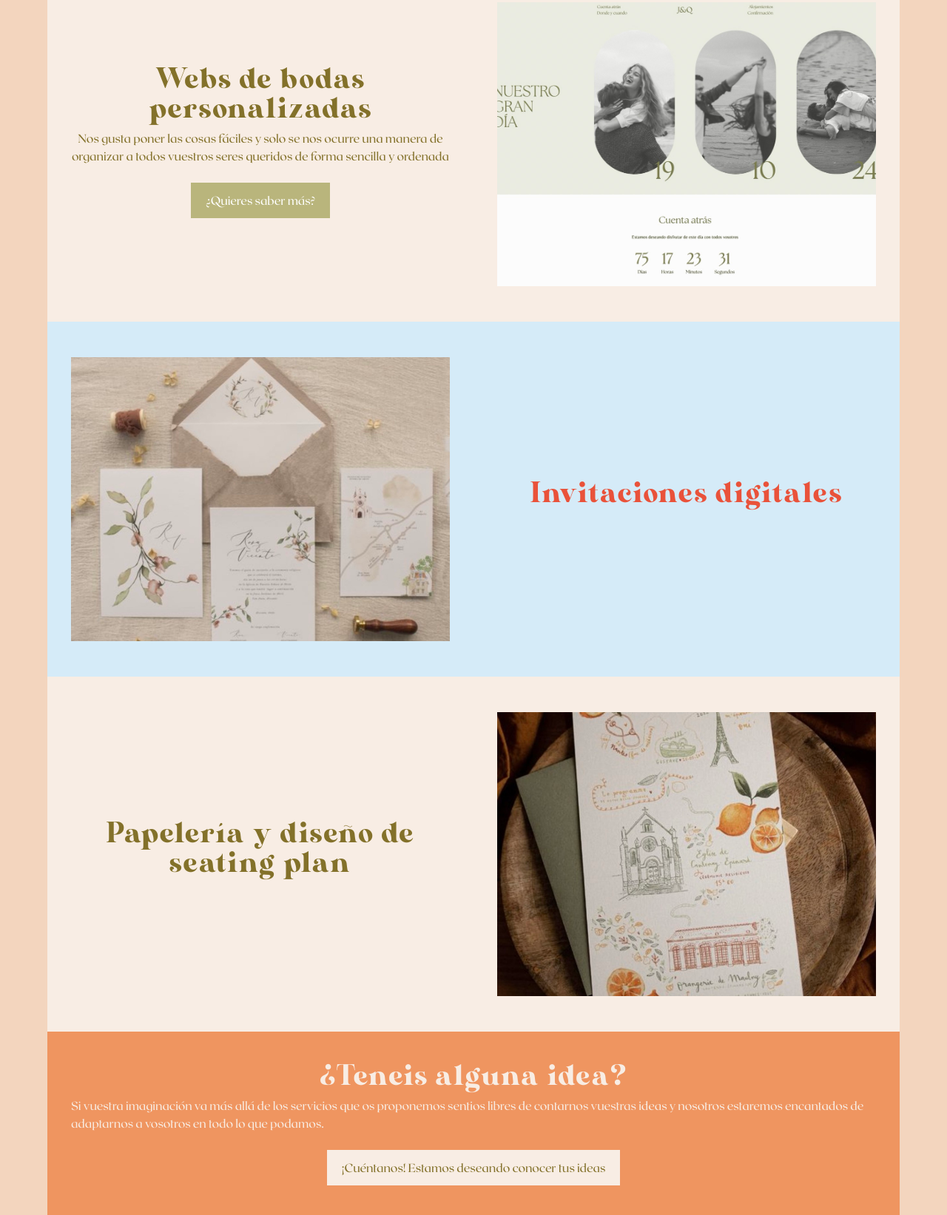
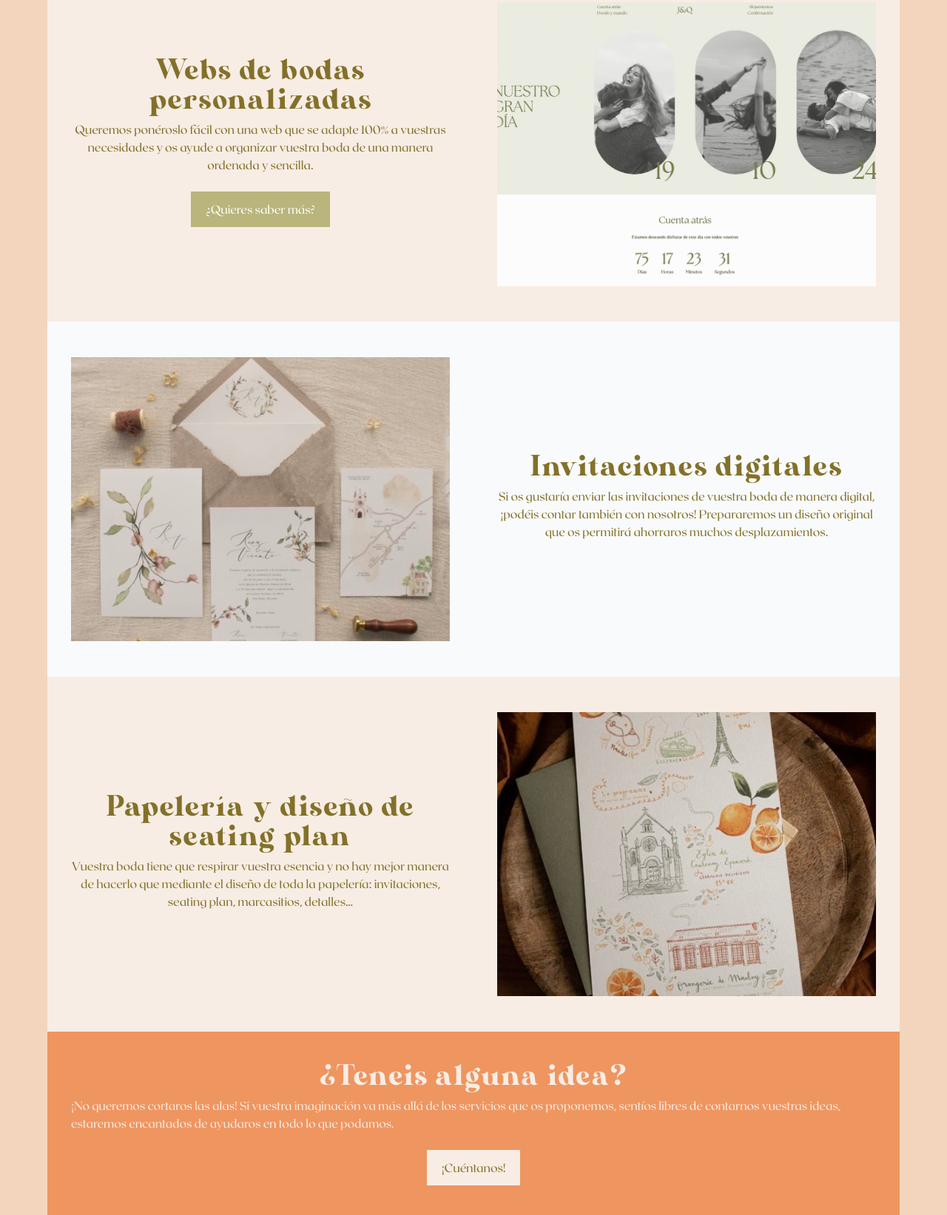
Before and after one commit to soyjaimefm/loveActually-web, an Astro site: page /servicios in a window 1280 px wide. Shown: the part 317-1960 px from the top of the page at 74% size. Built offline with nearby package versions, Linux system fonts and the light colour scheme; Astro itself is replaced by a stand-in of ours.

Commit message:
Modified services and about us

```diff
--- a/src/pages/servicios.astro
+++ b/src/pages/servicios.astro
@@ -10,8 +10,8 @@ import LaH1 from "../components/ui/LaH1.astro";
   description="Servicios: 💍 Webs de boda a medida y personalizadas 🌷 Invitaciones digitales"
 >
   <main class="bg-laBackground">
-    <section class="max-w-6xl bg-laRed container mx-auto py-12 px-8">
-      <LaH1 class="text-center text-laBeige font-alNevrada">Servicios</LaH1>
+    <section class="max-w-6xl bg-gray-50 container mx-auto py-12 px-8">
+      <LaH1 class="text-center text-laOrange font-alNevrada">Servicios</LaH1>
     </section>
 
     <section class="max-w-6xl bg-laBeige container mx-auto py-12 px-8">
@@ -21,13 +21,13 @@ import LaH1 from "../components/ui/LaH1.astro";
         <div>
           <LaH2>Webs de bodas personalizadas</LaH2>
           <p class="text-center">
-            Nos gusta poner las cosas fáciles y solo se nos ocurre una manera de
-            organizar a todos vuestros seres queridos de forma sencilla y
-            ordenada
+            Queremos ponéroslo fácil con una web que se adapte 100% a vuestras
+            necesidades y os ayude a organizar vuestra boda de una manera
+            ordenada y sencilla.
           </p>
           <div class="mt-6 flex justify-center">
             <a
-              class="inline-block w-full bg-laSoftGreen px-5 py-3 font-medium text-white sm:w-auto"
+              class="bg-laSoftGreen px-5 py-3 font-medium text-white sm:w-auto"
               href="/contacto"
             >
               ¿Quieres saber más?
@@ -43,7 +43,7 @@ import LaH1 from "../components/ui/LaH1.astro";
         </div>
       </div>
     </section>
-    <section class="max-w-6xl bg-laSoftBlue container mx-auto py-12 px-8">
+    <section class="max-w-6xl bg-gray-50 container mx-auto py-12 px-8">
       <div
         class="grid grid-cols-1 items-center gap-y-6 md:grid-cols-2 md:gap-16"
       >
@@ -55,7 +55,12 @@ import LaH1 from "../components/ui/LaH1.astro";
           />
         </div>
         <div>
-          <LaH2 class="text-laRed">Invitaciones digitales</LaH2>
+          <LaH2 class="">Invitaciones digitales</LaH2>
+          <p class="text-center">
+            Si os gustaría enviar las invitaciones de vuestra boda de manera
+            digital, ¡podéis contar también con nosotros! Prepararemos un diseño
+            original que os permitirá ahorraros muchos desplazamientos.
+          </p>
         </div>
       </div>
     </section>
@@ -66,6 +71,11 @@ import LaH1 from "../components/ui/LaH1.astro";
       >
         <div>
           <LaH2>Papelería y diseño de seating plan</LaH2>
+          <p class="text-center">
+            Vuestra boda tiene que respirar vuestra esencia y no hay mejor
+            manera de hacerlo que mediante el diseño de toda la papelería:
+            invitaciones, seating plan, marcasitios, detalles…
+          </p>
         </div>
         <div>
           <img
@@ -80,16 +90,16 @@ import LaH1 from "../components/ui/LaH1.astro";
     <section class="max-w-6xl bg-laOrange container mx-auto py-12 px-8">
       <LaH2 class="text-laBeige">¿Teneis alguna idea?</LaH2>
       <p class="text-laBeige">
-        Si vuestra imaginación va más allá de los servicios que os proponemos
-        sentios libres de contarnos vuestras ideas y nosotros estaremos
-        encantados de adaptarnos a vosotros en todo lo que podamos.
+        ¡No queremos cortaros las alas! Si vuestra imaginación va más allá de
+        los servicios que os proponemos, sentíos libres de contarnos vuestras
+        ideas, estaremos encantados de ayudaros en todo lo que podamos.
       </p>
       <div class="mt-6 flex justify-center">
         <a
-          class="inline-block w-full bg-laBeige px-5 py-3 font-medium text-laGreen sm:w-auto"
+          class="bg-laBeige px-5 py-3 font-medium text-laGreen sm:w-auto"
           href="/contacto"
         >
-          ¡Cuéntanos! Estamos deseando conocer tus ideas
+          ¡Cuéntanos!
         </a>
       </div>
     </section>
--- a/src/pages/sobre-nosotros.astro
+++ b/src/pages/sobre-nosotros.astro
@@ -36,7 +36,7 @@ import LaH2 from "../components/ui/LaH2.astro";
           </p>
           <div class="mt-6 flex justify-center">
             <a
-              class="inline-block w-full bg-laRed px-5 py-3 font-medium text-white sm:w-auto text-center"
+              class="bg-laRed px-5 py-3 font-medium text-white sm:w-auto text-center"
               href="/contacto"
             >
               ¿Quieres saber más?
```
